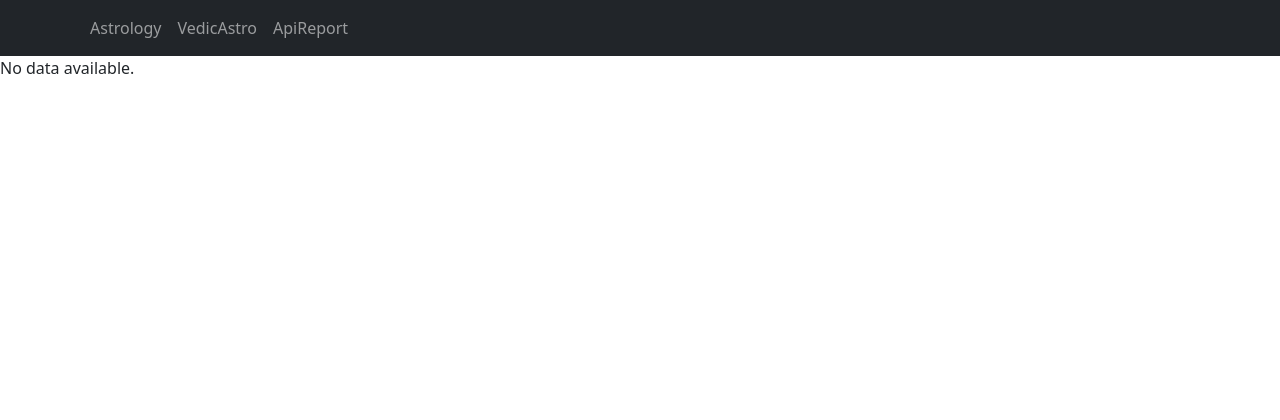
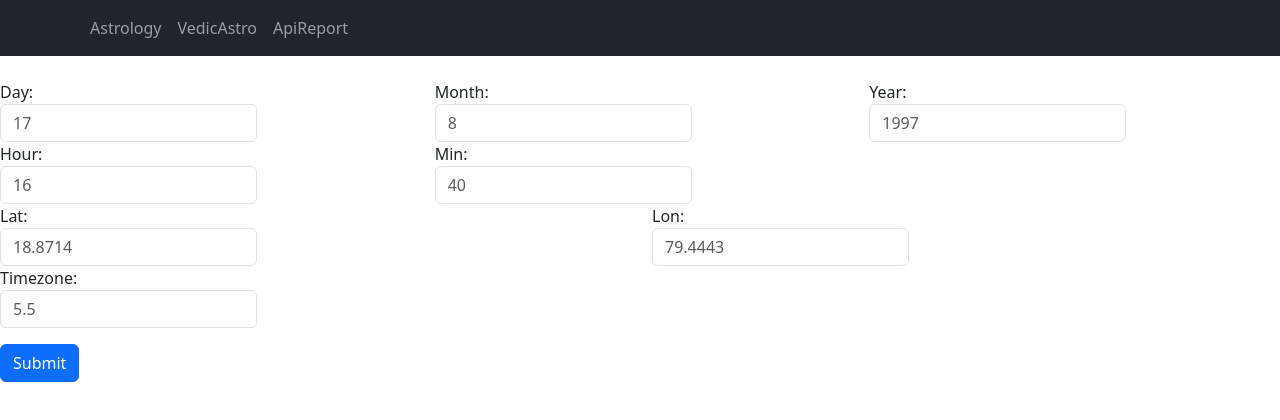
Before and after one commit to johnwesily/distiny-ui-icompaas, a React (Create React App) app: page /astrology in a window 1280 px wide. Shown: the top 420 px of the page. Built offline with nearby package versions, Linux system fonts and the light colour scheme; no server answers.

Commit message:
added the dynamic url for apireport and astrology

```diff
--- a/src/ApiReport.jsx
+++ b/src/ApiReport.jsx
@@ -1,13 +1,17 @@
 import axios from "axios";
 import React, { useEffect, useState } from "react";
+import UserDetailsForm from "./UserDetailsForm";
+
 
 const ApiReport=()=>{
    const [dashaperiod,setDashaperiod]=useState(null);
-   const [loading,setLoading]=useState(true);
    const [activeTable,setActiveTable] =useState("mahadasha")
+   const [userDetails, setUserDetails] = useState(null);
 
    useEffect(()=>{
-    const basicAuth = btoa('684:30fe39681be0abba1a549fd44d5585f7');
+    console.log("userDetails:", userDetails);
+    if(userDetails){
+    const basicAuth = btoa('687:a64c738021fe07be8992423b6978d448');
     const headers = {
       'Content-Type': 'application/json',
       'Authorization': `Basic ${basicAuth}`,
@@ -15,32 +19,27 @@ const ApiReport=()=>{
 
     };
 
-    const requestData = {
-        day: 17,
-        month: 8,
-        year: 1997,
-        hour: 16,
-        min: 40,
-        lat: 18.8714,
-        lon: 79.4443,
-        tzone: 5.5
-    }
-
       axios
-      .post('https://json.apireports.com/v1/current_vdasha_all', requestData, {
+      .post('https://json.apireports.com/v1/current_vdasha_all',  { ...userDetails }, {
         headers: headers,
       })
       .then((response) => {
         setDashaperiod(response.data);
-        setLoading(false);
       })
       .catch((error) => {
         console.error('Error fetching data:', error);
-        setLoading(false);
+
       });
-   },[])
+    }
+   },[userDetails])
 
-   console.log(dashaperiod)
+   console.log(dashaperiod);
+
+
+   const handleUserDetailsSubmit = (details) => {
+        setUserDetails(details);
+        console.log(userDetails);
+       };
 
    function switchTable(table){
     setActiveTable(table)
@@ -48,9 +47,7 @@ const ApiReport=()=>{
 
     return (
         <div>
-      {loading ? (
-        <p>Loading...</p>
-      ) : dashaperiod ? (
+      {   userDetails ? (
          <div>
           <h1>Astrology Apireports</h1>
           <ul className="nav nav-pills">
@@ -95,25 +92,31 @@ const ApiReport=()=>{
               </button>
             </li>
           </ul>
-          {activeTable === "mahadasha" && (
+          { dashaperiod && dashaperiod.data ? (
+            <>
+          {activeTable === "mahadasha" && dashaperiod.data.major && (
             <Table title="Mahadasha" data={dashaperiod.data.major.dasha_period} />
           )}
-          {activeTable === "antardasha" && (
+          {activeTable === "antardasha" && dashaperiod.data.minor && (
             <Table2 title="Antardasha" data={dashaperiod.data.minor.dasha_period} />
           )}
-          {activeTable === "paryantardasha" && (
+          {activeTable === "paryantardasha" && dashaperiod.data.sub_minor && (
             <Table2 title="Paryantardasha" data={dashaperiod.data.sub_minor.dasha_period} />
           )}
-          {activeTable === "shookshamadasha" && (
+          {activeTable === "shookshamadasha" && dashaperiod.data.sub_sub_minor && (
             <Table2 title="Shookshamadasha" data={dashaperiod.data.sub_sub_minor.dasha_period} />
           )}
-          {activeTable === "pranadasha" && (
+          {activeTable === "pranadasha" && dashaperiod.data.sub_sub_sub_minor &&(
             <Table2 title="Pranadasha" data={dashaperiod.data.sub_sub_sub_minor.dasha_period} />
+          )}
+          </>
+          ):(
+            <p>Loading...</p>
           )}
         </div>
       ) : (
-        <p>No data available.</p>
-      )}
+         <UserDetailsForm onSubmit={handleUserDetailsSubmit} />
+        )}
     </div>
     );
 }
--- a/src/Astrology.jsx
+++ b/src/Astrology.jsx
@@ -1,49 +1,47 @@
 import React, { useEffect, useState } from "react";
 import axios from "axios";
 import Table from "./Table";
+import UserDetailsForm from "./UserDetailsForm";
 
 
 
 const Astrology= ()=>{
 
     const [dashaPeriods, setDashaPeriods] = useState(null);
-  const [loading, setLoading] = useState(true);
   const [activeTable,setActiveTable]=useState("mahadasha");
+  const [UserDetails,setUserDetails]=useState(null);
 
   useEffect(() => {
+     console.log("useDetails:",UserDetails);
+
+    if(UserDetails){
     const basicAuth = btoa('626556:78c6c49ddbe16d6268fb807f5ca83e1c');
     const headers = {
       'Content-Type': 'application/json',
       'Authorization': `Basic ${basicAuth}`,
     };
 
-    const requestData = {
-      day: 17,       // Replace with the actual day of birth
-      month: 8,      // Replace with the actual month of birth
-      year: 1997,    // Replace with the actual year of birth
-      hour: 16,      // Replace with the actual hour of birth
-      min: 40,       // Replace with the actual minute of birth
-      lat: 18.8714,  // Replace with the actual latitude
-      lon: 79.4443,  // Replace with the actual longitude
-      tzone: 5.5,    // Replace with the actual timezone
-    };
-
     axios
-      .post('https://json.astrologyapi.com/v1/current_vdasha_all', requestData, {
+      .post('https://json.astrologyapi.com/v1/current_vdasha_all',{...UserDetails}, {
         headers: headers,
       })
       .then((response) => {
         setDashaPeriods(response.data);
-        setLoading(false);
+
       })
       .catch((error) => {
         console.error('Error fetching data:', error);
-        setLoading(false);
+
       });
-
-  }, []);
+    }
+  }, [UserDetails])
 
   console.log(dashaPeriods);
+
+  const handleUserDetailsSubmit = (details) => {
+    setUserDetails(details);
+    console.log(UserDetails);
+   };
 
   function switchTable(table){
     setActiveTable(table);
@@ -51,9 +49,7 @@ const Astrology= ()=>{
 
   return (
     <div>
-      {loading ? (
-        <p>Loading...</p>
-      ) : dashaPeriods ? (
+      {UserDetails ?  (
         <div>
           <h1>Astrology </h1>
 
@@ -99,6 +95,8 @@ const Astrology= ()=>{
               </button>
             </li>
           </ul>
+          {dashaPeriods ? (
+          <>
           {activeTable ==="mahadasha" && (
             <Table title="Mahadasha" data={dashaPeriods.major.dasha_period} />
           )}
@@ -121,10 +119,15 @@ const Astrology= ()=>{
               <Table title="Pranadasha" data={dashaPeriods.sub_sub_sub_minor.dasha_period} />
             )
           }
+          </>
+          ):  (
+             <p> Loading ...</p>
+          )
+          }
 
         </div>
       ) : (
-        <p>No data available.</p>
+        <UserDetailsForm onSubmit={handleUserDetailsSubmit}/>
       )}
     </div>
   );
--- /dev/null
+++ b/src/UserDetailsForm.jsx
@@ -0,0 +1,173 @@
+import React, { useState } from "react";
+
+const UserDetailsForm = ({ onSubmit }) => {
+  const [userDetails, setUserDetails] = useState({
+    day: "",
+    month: "",
+    year: "",
+    hour: "",
+    min: "",
+    lat: "",
+    lon: "",
+    tzone: "",
+  });
+
+  const handleChange = (e) => {
+    const { name, value } = e.target;
+    setUserDetails((prevDetails) => ({ ...prevDetails, [name]: value }));
+  };
+
+  const handleSubmit = (e) => {
+    e.preventDefault();
+    const isValid =
+      Object.values(userDetails).every(
+        (value) => !isNaN(value) && value !== ""
+      );
+
+    if (isValid) {
+      const formattedDetails = {
+
+        day: parseInt(userDetails.day, 10),
+        month: parseInt(userDetails.month, 10),
+        year: parseInt(userDetails.year, 10),
+        hour: parseInt(userDetails.hour, 10),
+        min: parseInt(userDetails.min, 10),
+        lat: parseFloat(userDetails.lat),
+        lon: parseFloat(userDetails.lon),
+        tzone: parseFloat(userDetails.tzone),
+      };
+      console.log(formattedDetails);
+      onSubmit(formattedDetails);
+
+    } else {
+      alert("Please enter valid numerical values for all fields.");
+    }
+  };
+
+  return (
+    <form onSubmit={handleSubmit} className="my-4">
+    <div className="row">
+      <div className="col-md-4">
+        <label>
+          Day:
+          <input
+            type="text"
+            name="day"
+            value={userDetails.day}
+            onChange={handleChange}
+            className="form-control"
+            placeholder="17"
+          />
+        </label>
+      </div>
+      <div className="col-md-4">
+        <label>
+          Month:
+          <input
+            type="text"
+            name="month"
+            value={userDetails.month}
+            onChange={handleChange}
+            className="form-control"
+            placeholder="8"
+          />
+        </label>
+      </div>
+      <div className="col-md-4">
+        <label>
+          Year:
+          <input
+            type="text"
+            name="year"
+            value={userDetails.year}
+            onChange={handleChange}
+            className="form-control"
+            placeholder="1997"
+          />
+        </label>
+      </div>
+    </div>
+
+    <div className="row">
+      <div className="col-md-4">
+        <label>
+          Hour:
+          <input
+            type="text"
+            name="hour"
+            value={userDetails.hour}
+            onChange={handleChange}
+            className="form-control"
+            placeholder="16"
+          />
+        </label>
+      </div>
+      <div className="col-md-4">
+        <label>
+          Min:
+          <input
+            type="text"
+            name="min"
+            value={userDetails.min}
+            onChange={handleChange}
+            className="form-control"
+            placeholder="40"
+          />
+        </label>
+      </div>
+    </div>
+
+    <div className="row">
+      <div className="col-md-6">
+        <label>
+          Lat:
+          <input
+            type="text"
+            name="lat"
+            value={userDetails.lat}
+            onChange={handleChange}
+            className="form-control"
+            placeholder="18.8714"
+          />
+        </label>
+      </div>
+      <div className="col-md-6">
+        <label>
+          Lon:
+          <input
+            type="text"
+            name="lon"
+            value={userDetails.lon}
+            onChange={handleChange}
+            className="form-control"
+            placeholder="79.4443"
+          />
+        </label>
+      </div>
+    </div>
+
+    <div className="row">
+      <div className="col-md-12">
+        <label>
+          Timezone:
+          <input
+            type="text"
+            name="tzone"
+            value={userDetails.tzone}
+            onChange={handleChange}
+            className="form-control"
+            placeholder="5.5"
+          />
+        </label>
+      </div>
+    </div>
+
+    <button type="submit" className="btn btn-primary mt-3">
+      Submit
+    </button>
+  </form>
+
+  );
+};
+
+export default UserDetailsForm;
```
